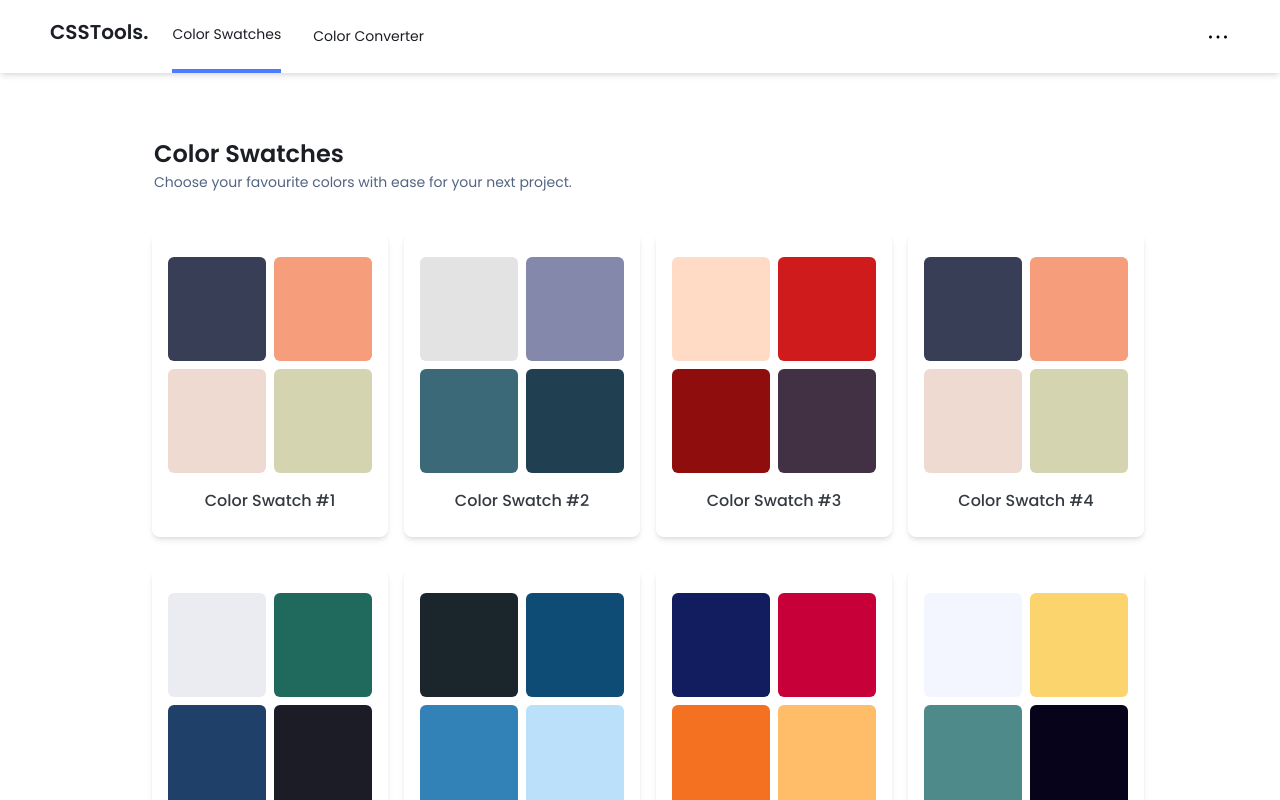
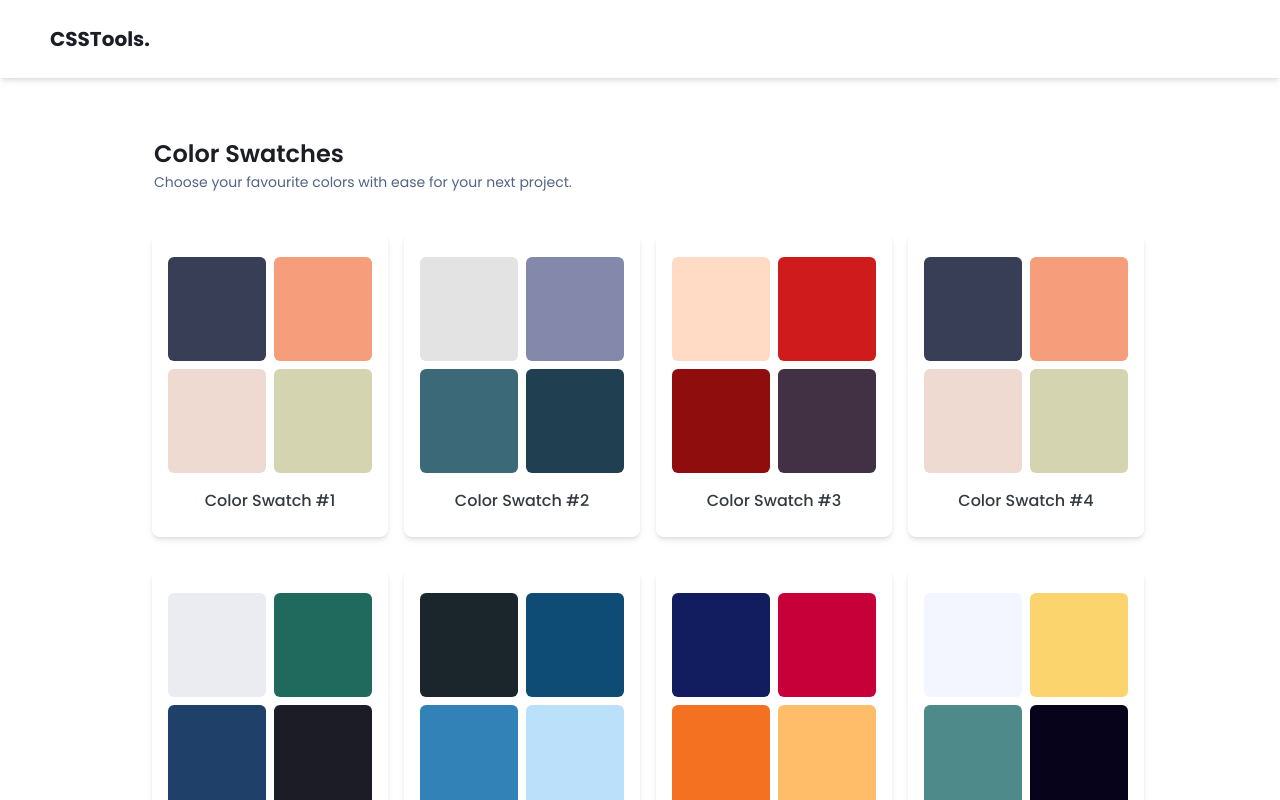
Before and after one commit to ajomadlabs/css-tools, a Nuxt app: page / in a window 1280 px wide. Shown: the top 800 px of the page. Built offline with nearby package versions, Linux system fonts and the light colour scheme.

Commit message:
:boom: modified top-navbar component

```diff
--- a/components/top-navbar/index.js
+++ b/components/top-navbar/index.js
@@ -2,14 +2,14 @@ export default {
     data () {
         return {
             menuItems: [
-                {
-                    name: 'Color Swatches',
-                    active: true
-                },
-                {
-                    name: 'Color Converter',
-                    active: false
-                }
+                // {
+                //     name: 'Color Swatches',
+                //     active: true
+                // },
+                // {
+                //     name: 'Color Converter',
+                //     active: false
+                // }
             ]
         }
     }
--- a/components/top-navbar/index.vue
+++ b/components/top-navbar/index.vue
@@ -16,7 +16,7 @@
                         class="flex items-baseline"
                     >
                         <h1
-                            class="text-left cursor-pointer font-semibold antialiased leading-normal tracking-normal text-20 text-css-tools-black"
+                            class="text-left py-6 cursor-pointer font-bold antialiased leading-normal tracking-normal text-20 text-css-tools-black"
                             @click="$router.push('/')"
                         >
                             CSSTools.
@@ -44,9 +44,9 @@
                     <!-- END -->
 
                     <!-- RIGHT SECTION -->
-                    <div>
+                    <!-- <div>
                         <svg xmlns="http://www.w3.org/2000/svg" class="w-6 h-6" viewBox="0 0 32 32"><path d="M 6 14 C 4.894531 14 4 14.894531 4 16 C 4 17.105469 4.894531 18 6 18 C 7.105469 18 8 17.105469 8 16 C 8 14.894531 7.105469 14 6 14 Z M 16 14 C 14.894531 14 14 14.894531 14 16 C 14 17.105469 14.894531 18 16 18 C 17.105469 18 18 17.105469 18 16 C 18 14.894531 17.105469 14 16 14 Z M 26 14 C 24.894531 14 24 14.894531 24 16 C 24 17.105469 24.894531 18 26 18 C 27.105469 18 28 17.105469 28 16 C 28 14.894531 27.105469 14 26 14 Z"/></svg>
-                    </div>
+                    </div> -->
                     <!-- END -->
 
                 </div>
```
